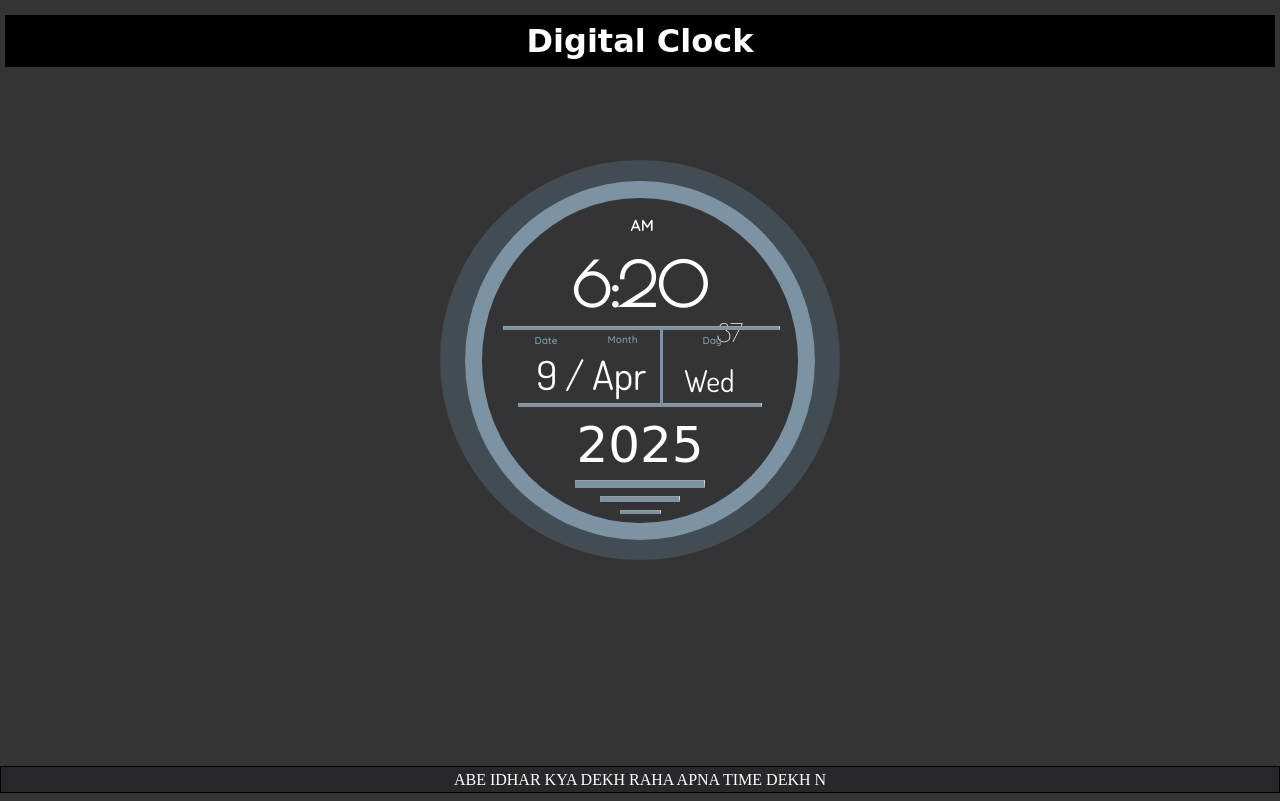
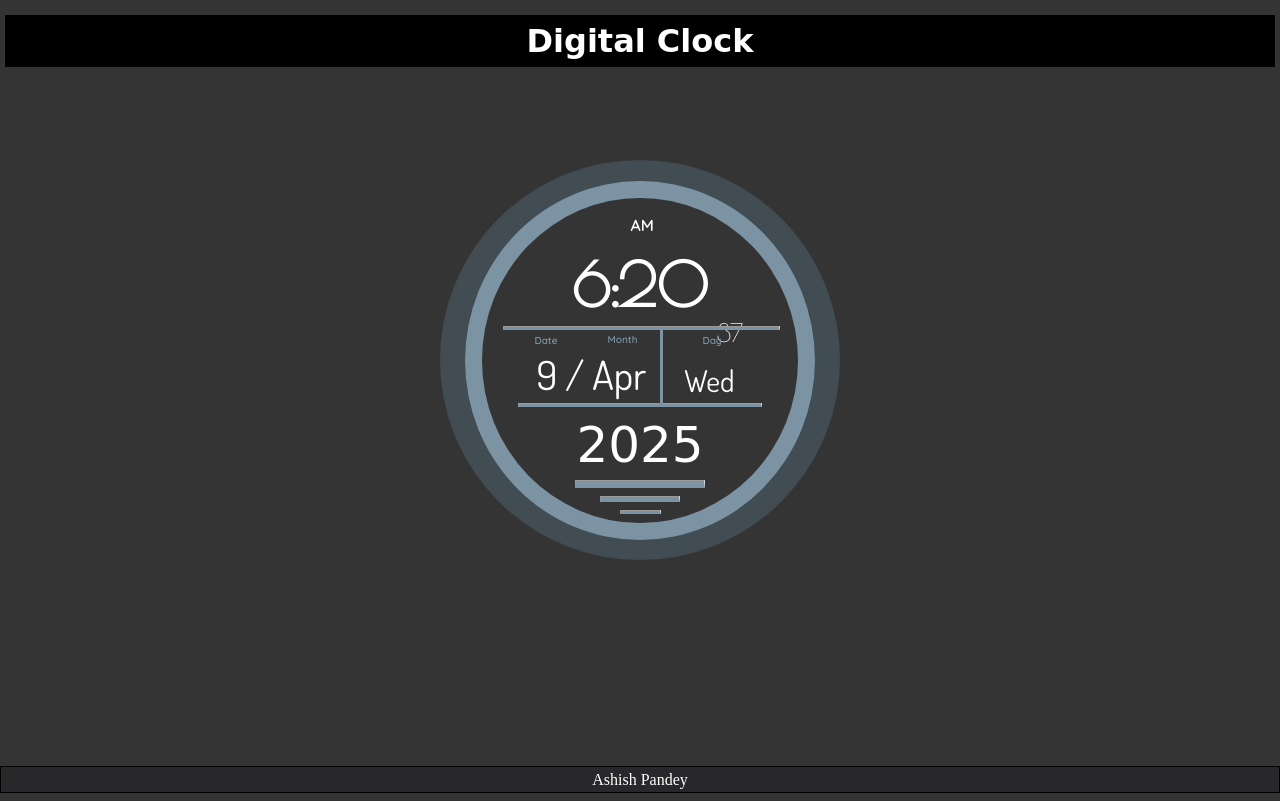
Before and after one commit to ASH6I2SH/clock, a plain HTML site: page index.html in a window 1280 px wide. Drawn offline with nearby package versions, Linux system fonts and the light colour scheme; a web font is replaced by a local one.

Commit message:
Update index.html

```diff
--- a/index.html
+++ b/index.html
@@ -84,7 +84,7 @@
     </main>
     <footer>
         <div class="footer">
-            <p>ABE  IDHAR  KYA  DEKH  RAHA  APNA  TIME  DEKH  N</p>
+            <p>Ashish Pandey</p>
         </div>
     </footer>
     <audio id="tick" src="tickling.mp3"></audio>
```
